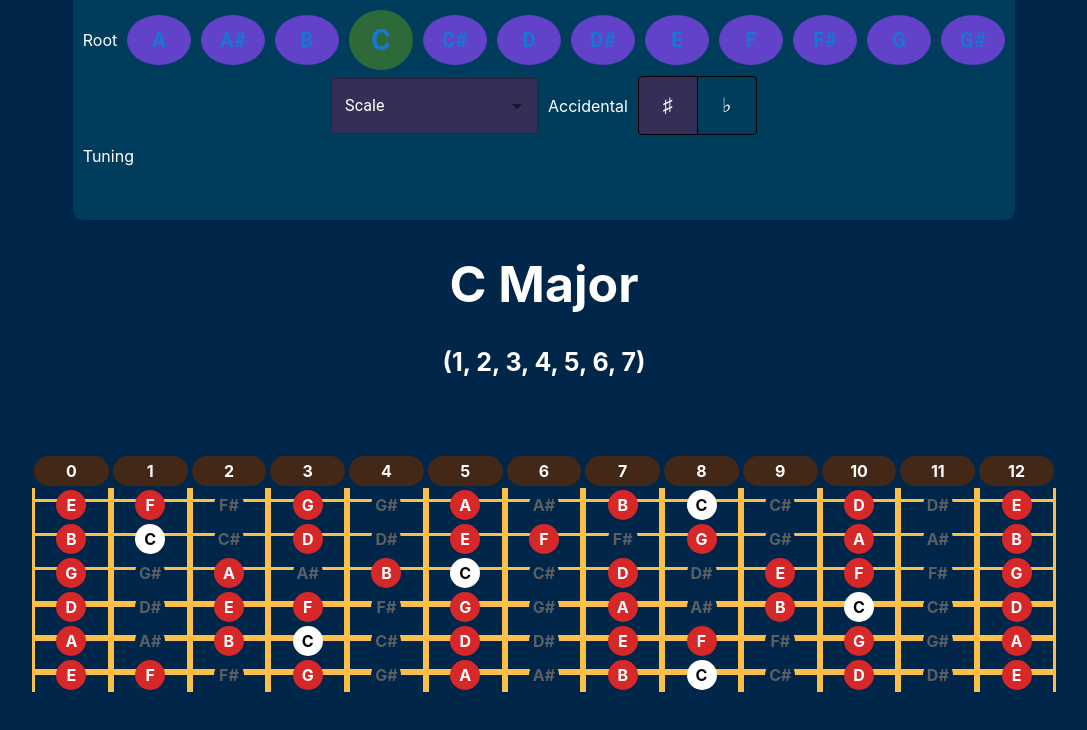
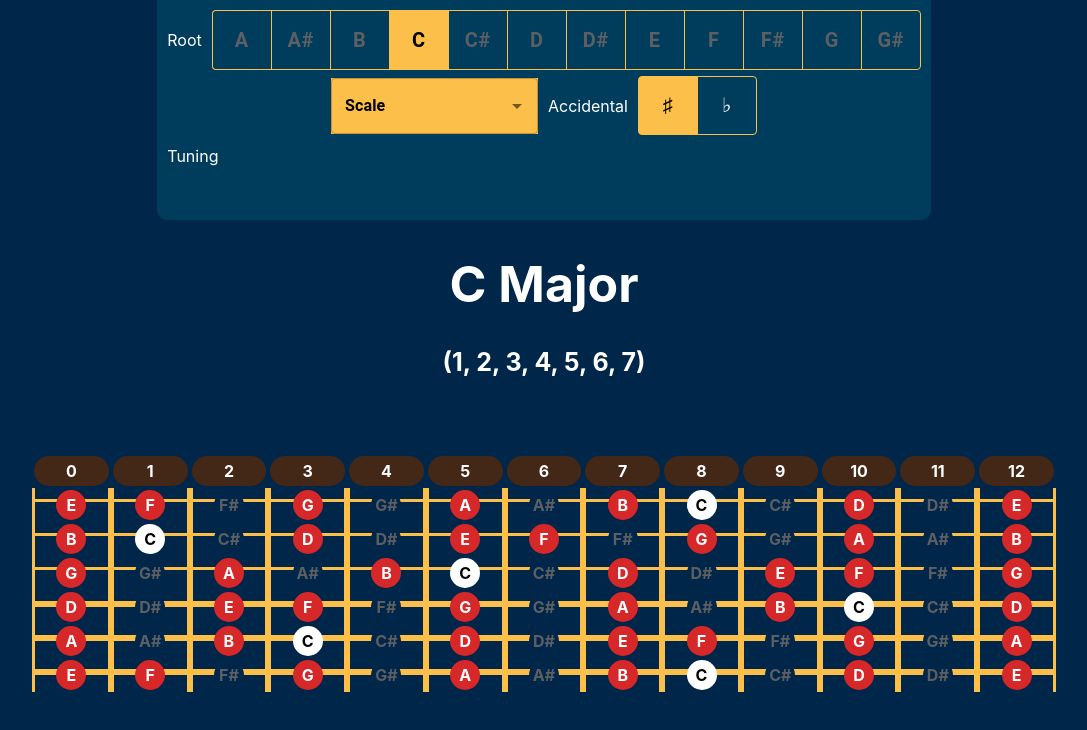
Before and after one commit to codydeatherage/legendary-potato, a React (Create React App) app: page / in a window 1280 px wide. Shown: the top 730 px of the page, without its empty margins (96-1183 px from the left). Built offline with nearby package versions, Linux system fonts and the light colour scheme.

Commit message:
reworked RootSelect to use Mui ButtonGroup, general cleanup

```diff
--- a/src/components/FretBoard.js
+++ b/src/components/FretBoard.js
@@ -1,6 +1,6 @@
-import React from 'react';
-import { Box } from '@mui/material';
-import String from './String';
+import React from 'react'
+import { Box } from '@mui/material'
+import String from './String'
 
 const FretBoard = ({ numStrings, numFrets, tuning, root, scale }) => {
     const noteSequence = ['A', 'A#', 'B', 'C', 'C#', 'D', 'D#', 'E', 'F', 'F#', 'G', 'G#'];
--- a/src/components/String.js
+++ b/src/components/String.js
@@ -38,15 +38,14 @@ const Note = styled('div')(({ label, root, active }) => ({
     margin: 'auto',
     color: root ? 'black' : active || label ? 'white' : '#5c5f63',
     '&:hover': {
-        backgroundColor: '#F77F00',
+        backgroundColor: '#fcbf49',
         width: label ? '100%' : '30px',
         height: '30px',
-        color: root ? 'white' : active || label ? 'black' : 'gray'
+        color: active || label ? 'black' : 'gray'
     }
 }))
 
-const String = ({ notes, label, index, root, scale }) => {
-    return (
+const String = ({ notes, label, index, root, scale }) =>
     <Row>
         {!label && <StringDecoration sm={index <= 2} />}
         {notes.map((note) =>
@@ -59,7 +58,5 @@ const String = ({ notes, label, index, root, scale }) => {
             </Fret>
         )}
     </Row>
-    )
-}
 
 export default String
--- a/src/components/settings/DropDown.js
+++ b/src/components/settings/DropDown.js
@@ -7,22 +7,22 @@ const Container = styled('div')({
     height: 'auto',
     display: 'flex',
     '& div': {
-        backgroundColor: '#372e57',
-        color: 'white',
+        backgroundColor: '#fcbf49',
+        color: 'black',
+        fontWeight: 'bold',
     },
     '& #combo-box': {
-        color: 'white',
-        backgroundColor: '#372e57',
+        color: 'black',
+        fontWeight: 'bold',
         width: '150px',
     },
     '#combo-box-label': {
-        color: 'white'
-    }
+        color: 'black',
+        fontWeight: 'bold',
+    },
 })
 
-const DropDown = ({options, handleChange}) =>{
-
-        return (
+const DropDown = ({ options, handleChange }) =>
     <Container>
         <Autocomplete
             disablePortal
@@ -44,7 +44,5 @@ const DropDown = ({options, handleChange}) =>{
             }
         />
     </Container>
-        )
-    }
 
 export default DropDown
--- a/src/components/settings/RootSelect.js
+++ b/src/components/settings/RootSelect.js
@@ -1,6 +1,7 @@
 import React from 'react'
 import { styled } from '@mui/system'
 import { ButtonGroup, Button } from '@mui/material'
+
 const Container = styled('div')({
     width: 'fit-content',
     margin: 'auto',
@@ -11,15 +12,15 @@ const Container = styled('div')({
 })
 
 const Note = styled(Button)(({ active }) => ({
-    width: active ? '60px' : '50px',
-    borderRadius: '100%',
-    height: active ? '60px' : '50px',
-    backgroundColor: active ? '#2d6939' : '#6242c9',
-    marginLeft: 10 ,
+    width: 60,
+    height: 60,
+    backgroundColor: active && '#fcbf49',
+    marginLeft: 10,
     textAlign: 'center',
-    lineHeight: active ? '60px' : '50px',
     fontWeight: 'bold',
-    fontSize: active ? '30px' : '20px',
+    fontSize: 20,
+    color: active ? 'black' : '#5c5f63',
+    borderColor: '#fcbf49',
     '&:hover': {
         backgroundColor: 'white',
         color: 'black'
@@ -31,7 +32,7 @@ const RootSelect = ({ root, setActiveRoot }) => {
     return (
         <Container>
             <p>Root</p>
-{/*             <ButtonGroup variant="outlined">
+            <ButtonGroup variant="outlined">
                 {noteSequence.map((note, index) =>
                     note === root ?
                         <Note
@@ -44,19 +45,7 @@ const RootSelect = ({ root, setActiveRoot }) => {
                             key={note + index}>{note}
                         </Note>
                 )}
-            </ButtonGroup> */}
-            {noteSequence.map((note, index) =>
-                note === root ?
-                    <Note
-                        active='true'
-                        key={note + index}>{note}
-                    </Note>
-                    :
-                    <Note
-                        onClick={() => { setActiveRoot(note) }}
-                        key={note + index}>{note}
-                    </Note>
-            )}
+            </ButtonGroup>
         </Container>
     )
 }
--- a/src/components/settings/ScaleSelect.js
+++ b/src/components/settings/ScaleSelect.js
@@ -1,6 +1,6 @@
 import React from 'react'
 import { styled } from '@mui/system'
-import { Box, ToggleButtonGroup, ToggleButton } from '@mui/material'
+import { ToggleButtonGroup, ToggleButton } from '@mui/material'
 import DropDown from './DropDown'
 
 const Container = styled('div')({
@@ -8,15 +8,17 @@ const Container = styled('div')({
     height: 'auto',
     display: 'flex',
     alignItems: 'center',
+    /*   margin: 'auto', */
     '& #toggle': {
         '& button': {
             color: 'white',
             width: '60px',
             fontSize: '20px',
-            border: '1px solid black',
+            border: '1px solid #fcbf49',
         },
-        '& .Mui-selected':{
-            backgroundColor: '#372e57'
+        '& .Mui-selected': {
+            backgroundColor: '#fcbf49',
+            color: 'black'
         }
     },
     '& p': {
@@ -48,12 +50,11 @@ const ScaleSelect = ({ scales, setActiveScale, accidental, setAccidental }) => {
                 exclusive
                 value={accidental}
                 onChange={(e) => handleToggle(e)}
-                sx={{/*   */ color: 'white' }}
+                sx={{ color: 'white' }}
             >
                 <ToggleButton value='sharp'>{'♯'}</ToggleButton>
                 <ToggleButton value='flat'>{'♭'}</ToggleButton>
             </ToggleButtonGroup>
-
         </Container>
     )
 }
--- a/src/components/settings/TuningSelect.js
+++ b/src/components/settings/TuningSelect.js
@@ -22,4 +22,4 @@ const TuningSelect = () =>{
     )
 }
 
-export default TuningSelect;
+export default TuningSelect
```
Also changed, not shown: src/components/settings/Settings.js (+2 -5 lines). Lines whose indentation alone changed are shown as unchanged.
